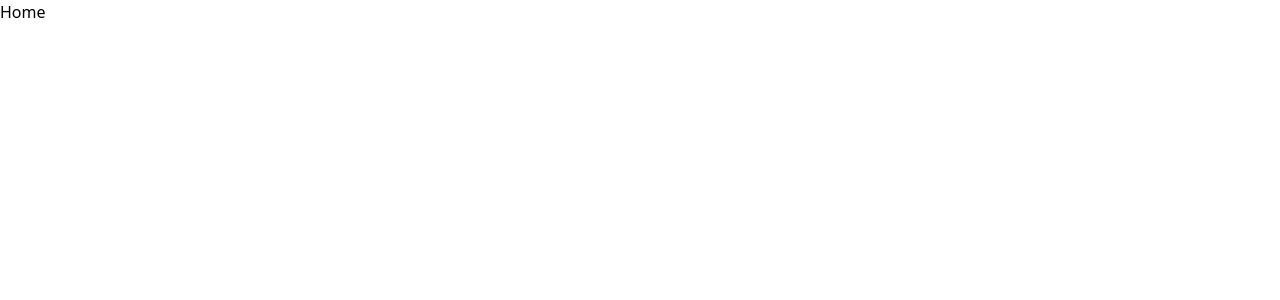
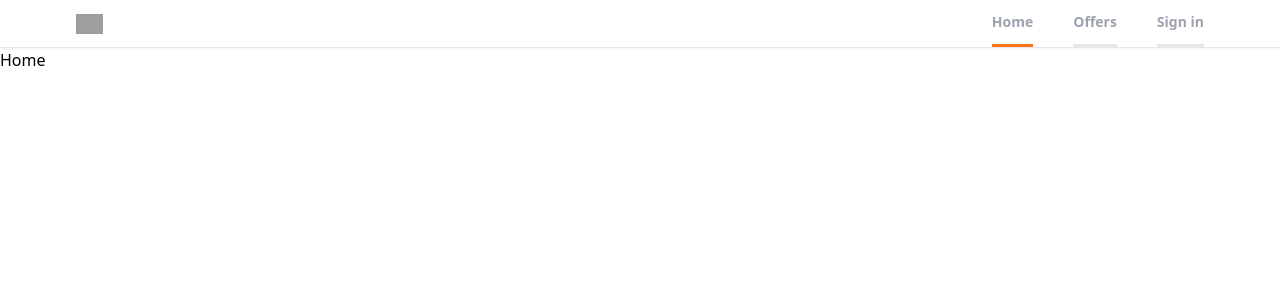
Before and after one commit to Nik-Nikhil/Realtor-clone-react, a React (Create React App) app: page / in a window 1280 px wide. Shown: the top 300 px of the page. Built offline with nearby package versions, Linux system fonts and the light colour scheme; grey boxes are pictures that could not be loaded.

Commit message:
Created a header component

```diff
--- a/src/App.js
+++ b/src/App.js
@@ -5,11 +5,13 @@
 import SignUp from "./pages/SignUp";
 import ForgotPassword from "./pages/ForgotPassword";
 import Offers from "./pages/Offers";
+import Header from "./components/Header";
 
 function App() {
   return (
     <>
       <Router>
+        <Header />
         <Routes>
           <Route path="/" element={<Home />} />
           <Route path="/profile" element={<Profile />} />
--- /dev/null
+++ b/src/components/Header.jsx
@@ -0,0 +1,30 @@
+import React from 'react'
+import { useLocation, useNavigate } from 'react-router'
+
+const Header = () => {
+  const location = useLocation()
+  const navigate = useNavigate()
+
+  function pathMathRoute(route){
+    if(route === location.pathname){
+      return true
+  }}
+  return (
+    <div className='bg-white border-b shadow-sm sticky top-0 z-50'>
+      <header className='flex justify-between items-center px-3 max-w-6xl mx-auto'>
+        <div>
+          <img src="https://static.rdc.moveaws.com/images/logos/rdc-logo-default.svg" alt='logo' className='h-5 cursor-pointer' onClick={() => navigate ("/")}/>
+        </div>
+        <div>
+          <ul className='flex space-x-10'>
+            <li className={`cursor-pointer py-3 text-sm font-semibold text-gray-400 border-b-[3px] border-b-transparent${pathMathRoute("/") && "text-black border-b-orange-500"}`} onClick={() => navigate ("/")}>Home</li>
+            <li className={`cursor-pointer py-3 text-sm font-semibold text-gray-400 border-b-[3px] border-b-transparent${pathMathRoute("/offers") && "text-black border-b-orange-500"}`} onClick={() => navigate ("/offers")}>Offers</li>
+            <li className={`cursor-pointer py-3 text-sm font-semibold text-gray-400 border-b-[3px] border-b-transparent${pathMathRoute("/sign-in") && "text-black border-b-orange-500"}`} onClick={() => navigate ("/sign-in")}>Sign in</li>
+          </ul>
+        </div>
+      </header>
+    </div>
+  )
+}
+
+export default Header
```
